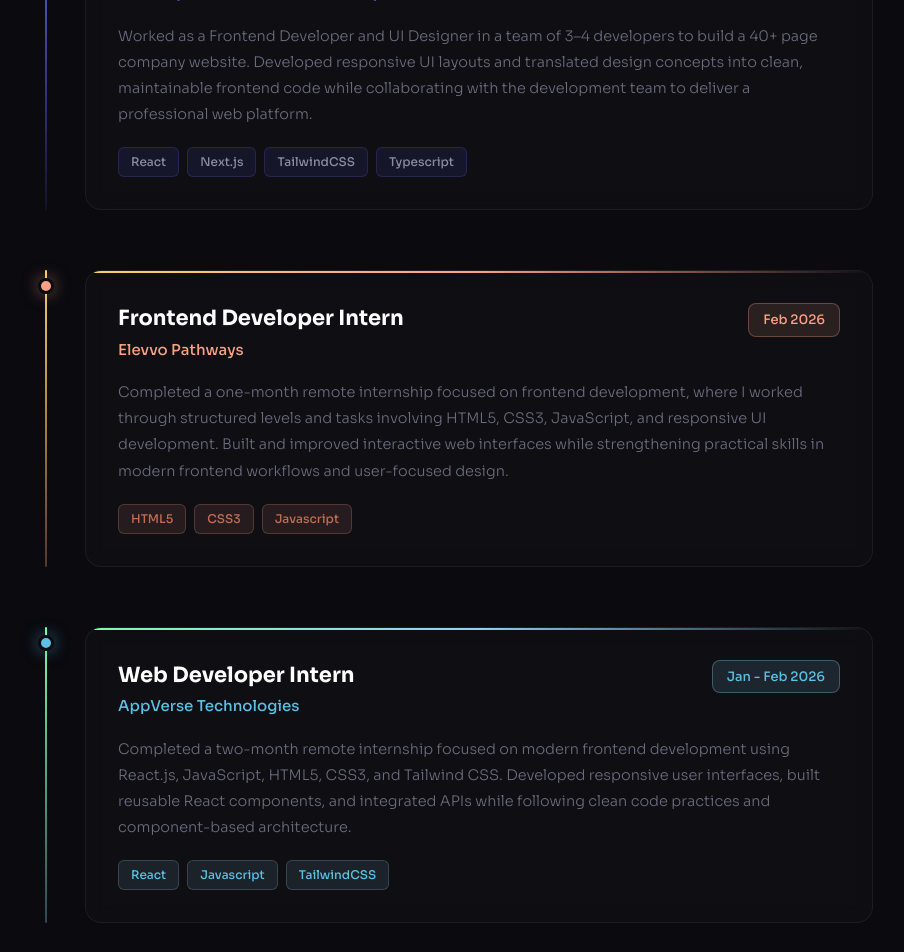
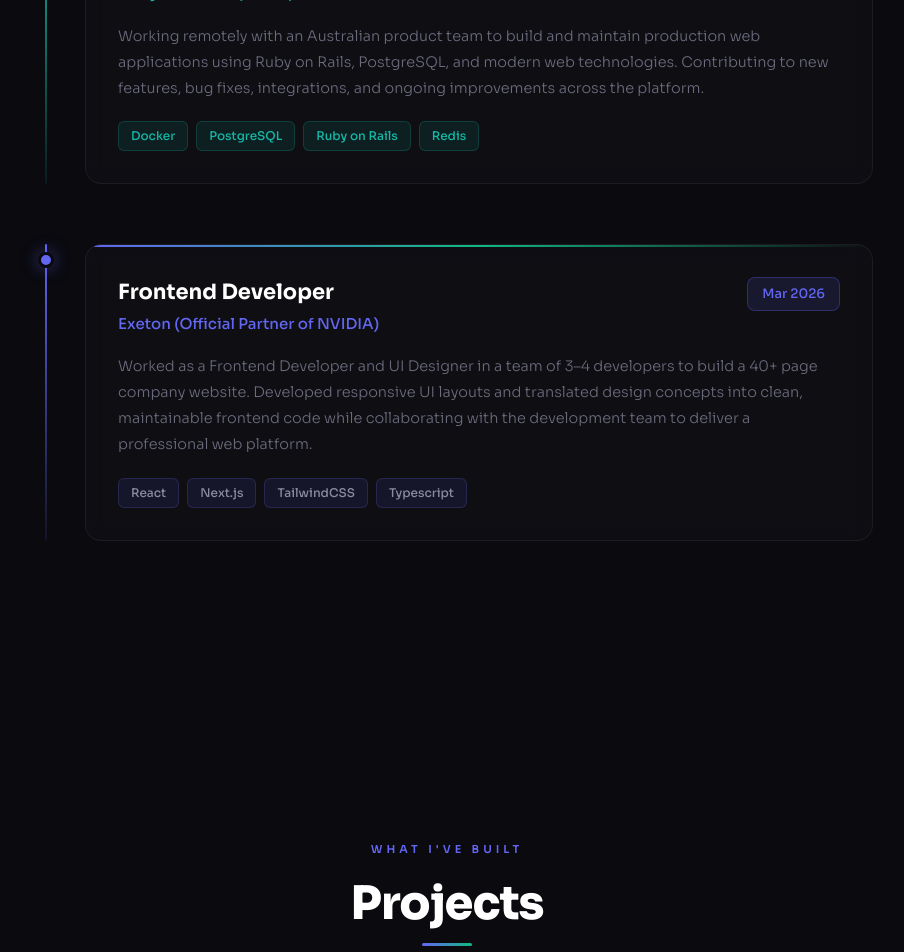
Before and after one commit to mdqasim786/PortfolioV2.0, a React (Vite) app: page / in a window 1280 px wide. Shown: the part 1520-2472 px from the top of the page, without its empty margins (193-1097 px from the left). Built offline with nearby package versions, Linux system fonts and the light colour scheme.

Commit message:
PP CHANGES

```diff
--- a/src/portfolio.tsx
+++ b/src/portfolio.tsx
@@ -792,6 +792,117 @@
               top: 0,
               bottom: 0,
               width: "2px",
+              background: "linear-gradient(to bottom, #14b8a6, rgba(20,184,166,0.1))",
+              borderRadius: "2px",
+            }}
+          />
+
+          <div
+            style={{
+              position: "relative",
+              paddingLeft: "64px",
+              opacity: visibleSections.has("experience") ? 1 : 0,
+              transform: visibleSections.has("experience") ? "translateY(0)" : "translateY(30px)",
+              transition: "all 0.7s cubic-bezier(0.4,0,0.2,1) 0.35s",
+            }}
+          >
+            {/* Timeline dot */}
+            <div
+              style={{
+                position: "absolute",
+                left: "17px",
+                top: "8px",
+                width: "16px",
+                height: "16px",
+                borderRadius: "50%",
+                background: "#14b8a6",
+                boxShadow: "0 0 16px rgba(20,184,166,0.5)",
+                border: "3px solid #0a0a0f",
+              }}
+            />
+
+            {/* Experience Card */}
+            <div
+              style={{
+                background: "rgba(255,255,255,0.02)",
+                border: "1px solid rgba(255,255,255,0.06)",
+                borderRadius: "16px",
+                padding: "32px",
+                backdropFilter: "blur(10px)",
+                position: "relative",
+                overflow: "hidden",
+              }}
+            >
+              {/* Top gradient accent */}
+              <div
+                style={{
+                  position: "absolute",
+                  top: 0,
+                  left: 0,
+                  right: 0,
+                  height: "2px",
+                  background: "linear-gradient(90deg, #14b8a6, #06b6d4, transparent)",
+                }}
+              />
+
+              <div style={{ display: "flex", justifyContent: "space-between", alignItems: "flex-start", flexWrap: "wrap", gap: "12px" }}>
+                <div>
+                  <h3 style={{ fontSize: "21px", fontWeight: 700, color: "#fff", marginBottom: "4px" }}>
+                    Ruby on Rails Developer
+                  </h3>
+                  <p style={{ fontSize: "15px", color: "#14b8a6", fontWeight: 500 }}>Diary of a Bride (DOAB)</p>
+                </div>
+                <span
+                  style={{
+                    background: "rgba(20,184,166,0.12)",
+                    border: "1px solid rgba(20,184,166,0.3)",
+                    color: "#14b8a6",
+                    padding: "6px 14px",
+                    borderRadius: "8px",
+                    fontSize: "13px",
+                    fontWeight: 500,
+                    whiteSpace: "nowrap",
+                  }}
+                >
+                  Sept 2026 - Ongoing
+                </span>
+              </div>
+
+              <p className="exp-desc" style={{ marginTop: "18px", color: "#6b6b7e", lineHeight: 1.8, fontSize: "14.5px", fontWeight: 300 }}>
+                Working remotely with an Australian product team to build and maintain production web applications using Ruby on Rails, PostgreSQL, and modern web technologies. Contributing to new features, bug fixes, integrations, and ongoing improvements across the platform.
+              </p>
+
+              <div style={{ display: "flex", gap: "8px", marginTop: "20px", flexWrap: "wrap" }}>
+                {["Docker", "PostgreSQL", "Ruby on Rails", "Redis"].map((tag: string) => (
+                  <span
+                    key={tag}
+                    style={{
+                      background: "rgba(20,184,166,0.1)",
+                      border: "1px solid rgba(20,184,166,0.2)",
+                      color: "#14b8a6",
+                      padding: "5px 12px",
+                      borderRadius: "6px",
+                      fontSize: "12px",
+                      fontWeight: 500,
+                    }}
+                  >
+                    {tag}
+                  </span>
+                ))}
+              </div>
+            </div>
+          </div>
+        </div>
+
+        <div style={{ marginTop: "60px", position: "relative" }}>
+          {/* Timeline vertical line */}
+          <div
+            style={{
+              position: "absolute",
+              left: "24px",
+              top: 0,
+              bottom: 0,
+              width: "2px",
               background: "linear-gradient(to bottom, #6366f1, rgba(99,102,241,0.1))",
               borderRadius: "2px",
             }}
@@ -918,207 +1029,6 @@
       transition: "all 0.7s cubic-bezier(0.4,0,0.2,1) 0.2s",
     }}
   >
-    {/* Timeline dot */}
-    <div
-      style={{
-        position: "absolute",
-        left: "17px",
-        top: "8px",
-        width: "16px",
-        height: "16px",
-        borderRadius: "50%",
-        background: "#fda085",
-        boxShadow: "0 0 16px rgba(253,160,133,0.5)",
-        border: "3px solid #0a0a0f",
-      }}
-    />
-
-    {/* Experience Card */}
-    <div
-      style={{
-        background: "rgba(255,255,255,0.02)",
-        border: "1px solid rgba(255,255,255,0.06)",
-        borderRadius: "16px",
-        padding: "32px",
-        backdropFilter: "blur(10px)",
-        position: "relative",
-        overflow: "hidden",
-      }}
-    >
-      {/* Top gradient accent */}
-      <div
-        style={{
-          position: "absolute",
-          top: 0,
-          left: 0,
-          right: 0,
-          height: "2px",
-          background: "linear-gradient(90deg, #f6d365, #fda085, transparent)",
-        }}
-      />
-
-      <div style={{ display: "flex", justifyContent: "space-between", alignItems: "flex-start", flexWrap: "wrap", gap: "12px" }}>
-        <div>
-          <h3 style={{ fontSize: "21px", fontWeight: 700, color: "#fff", marginBottom: "4px" }}>
-            Frontend Developer Intern
-          </h3>
-          <p style={{ fontSize: "15px", color: "#f6a185", fontWeight: 500 }}>Elevvo Pathways</p>
-        </div>
-        <span
-          style={{
-            background: "rgba(253,160,133,0.12)",
-            border: "1px solid rgba(253,160,133,0.3)",
-            color: "#fda085",
-            padding: "6px 14px",
-            borderRadius: "8px",
-            fontSize: "13px",
-            fontWeight: 500,
-            whiteSpace: "nowrap",
-          }}
-        >
-          Feb 2026
-        </span>
-      </div>
-
-      <p className="exp-desc" style={{ marginTop: "18px", color: "#6b6b7e", lineHeight: 1.8, fontSize: "14.5px", fontWeight: 300 }}>
-        Completed a one-month remote internship focused on frontend development, where I
-        worked through structured levels and tasks involving HTML5, CSS3, JavaScript, and
-        responsive UI development. Built and improved interactive web interfaces while
-        strengthening practical skills in modern frontend workflows and user-focused design.
-      </p>
-
-      <div style={{ display: "flex", gap: "8px", marginTop: "20px", flexWrap: "wrap" }}>
-        {["HTML5", "CSS3", "Javascript"].map((tag: string) => (
-          <span
-            key={tag}
-            style={{
-              background: "rgba(253,160,133,0.1)",
-              border: "1px solid rgba(253,160,133,0.2)",
-              color: "#c56b4f",
-              padding: "5px 12px",
-              borderRadius: "6px",
-              fontSize: "12px",
-              fontWeight: 500,
-            }}
-          >
-            {tag}
-          </span>
-        ))}
-      </div>
-    </div>
-  </div>
-        </div>
-
-        <div style={{ marginTop: "60px", position: "relative" }}>
-  {/* Timeline vertical line */}
-  <div
-    style={{
-      position: "absolute",
-      left: "24px",
-      top: 0,
-      bottom: 0,
-      width: "2px",
-      background: "linear-gradient(to bottom, #84fab0, rgba(143,211,244,0.3))",
-      borderRadius: "2px",
-    }}
-  />
-
-  <div
-    style={{
-      position: "relative",
-      paddingLeft: "64px",
-      opacity: visibleSections.has("experience") ? 1 : 0,
-      transform: visibleSections.has("experience") ? "translateY(0)" : "translateY(30px)",
-      transition: "all 0.7s cubic-bezier(0.4,0,0.2,1) 0.2s",
-    }}
-  >
-    {/* Timeline dot */}
-    <div
-      style={{
-        position: "absolute",
-        left: "17px",
-        top: "8px",
-        width: "16px",
-        height: "16px",
-        borderRadius: "50%",
-        background: "#5bc0e5",
-        boxShadow: "0 0 16px rgba(91,192,229,0.5)",
-        border: "3px solid #0a0a0f",
-      }}
-    />
-
-    {/* Experience Card */}
-    <div
-      style={{
-        background: "rgba(255,255,255,0.02)",
-        border: "1px solid rgba(255,255,255,0.06)",
-        borderRadius: "16px",
-        padding: "32px",
-        backdropFilter: "blur(10px)",
-        position: "relative",
-        overflow: "hidden",
-      }}
-    >
-      {/* Top gradient accent */}
-      <div
-        style={{
-          position: "absolute",
-          top: 0,
-          left: 0,
-          right: 0,
-          height: "2px",
-          background: "linear-gradient(90deg, #84fab0, #8fd3f4, transparent)",
-        }}
-      />
-
-      <div style={{ display: "flex", justifyContent: "space-between", alignItems: "flex-start", flexWrap: "wrap", gap: "12px" }}>
-        <div>
-          <h3 style={{ fontSize: "21px", fontWeight: 700, color: "#fff", marginBottom: "4px" }}>
-            Web Developer Intern
-          </h3>
-          <p style={{ fontSize: "15px", color: "#5bc0e5", fontWeight: 500 }}>AppVerse Technologies</p>
-        </div>
-        <span
-          style={{
-            background: "rgba(143,211,244,0.12)",
-            border: "1px solid rgba(143,211,244,0.3)",
-            color: "#5bc0e5",
-            padding: "6px 14px",
-            borderRadius: "8px",
-            fontSize: "13px",
-            fontWeight: 500,
-            whiteSpace: "nowrap",
-          }}
-        >
-          Jan - Feb 2026
-        </span>
-      </div>
-
-      <p className="exp-desc" style={{ marginTop: "18px", color: "#6b6b7e", lineHeight: 1.8, fontSize: "14.5px", fontWeight: 300 }}>
-        Completed a two-month remote internship focused on modern frontend development
-        using React.js, JavaScript, HTML5, CSS3, and Tailwind CSS. Developed responsive user
-        interfaces, built reusable React components, and integrated APIs while following clean code practices and component-based architecture.
-      </p>
-
-      <div style={{ display: "flex", gap: "8px", marginTop: "20px", flexWrap: "wrap" }}>
-        {["React", "Javascript", "TailwindCSS"].map((tag: string) => (
-          <span
-            key={tag}
-            style={{
-              background: "rgba(143,211,244,0.1)",
-              border: "1px solid rgba(143,211,244,0.2)",
-              color: "#5bc0e5",
-              padding: "5px 12px",
-              borderRadius: "6px",
-              fontSize: "12px",
-              fontWeight: 500,
-            }}
-          >
-            {tag}
-          </span>
-        ))}
-      </div>
-    </div>
   </div>
 </div>
       </section>
```
